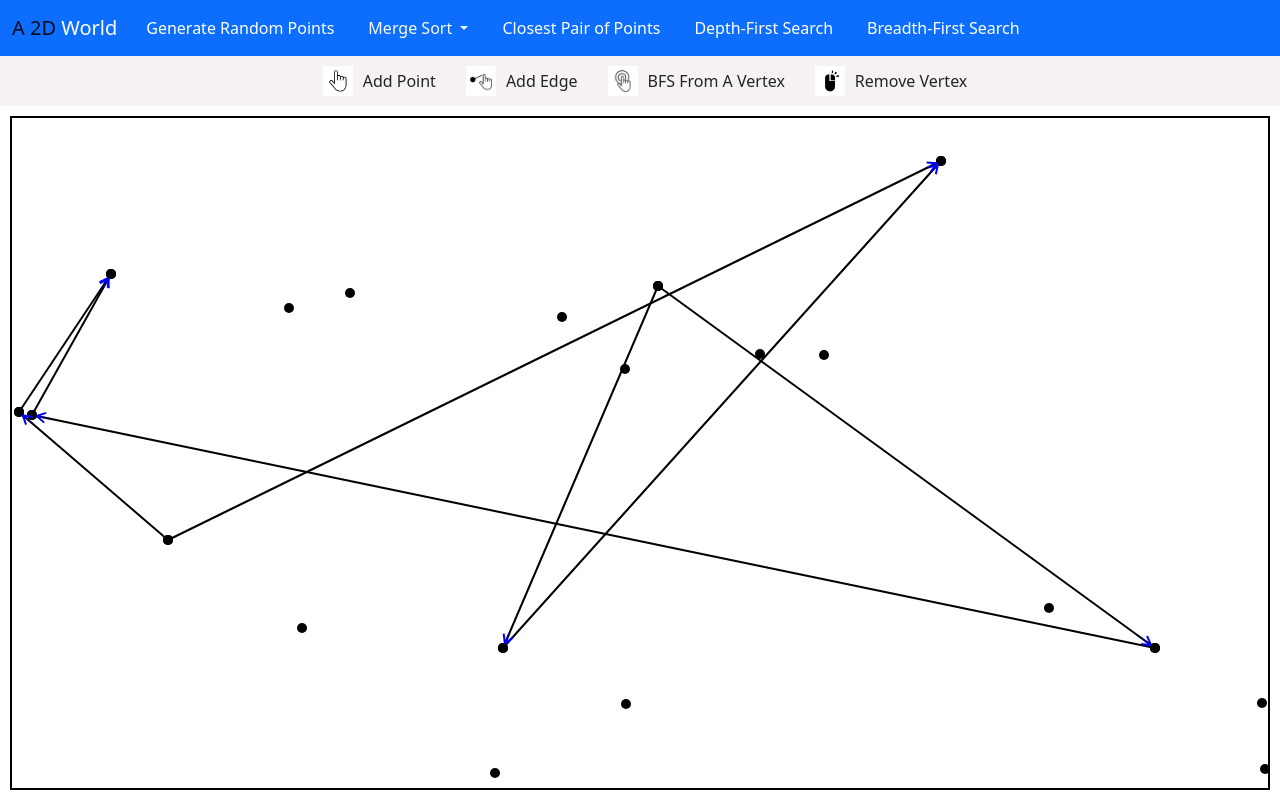
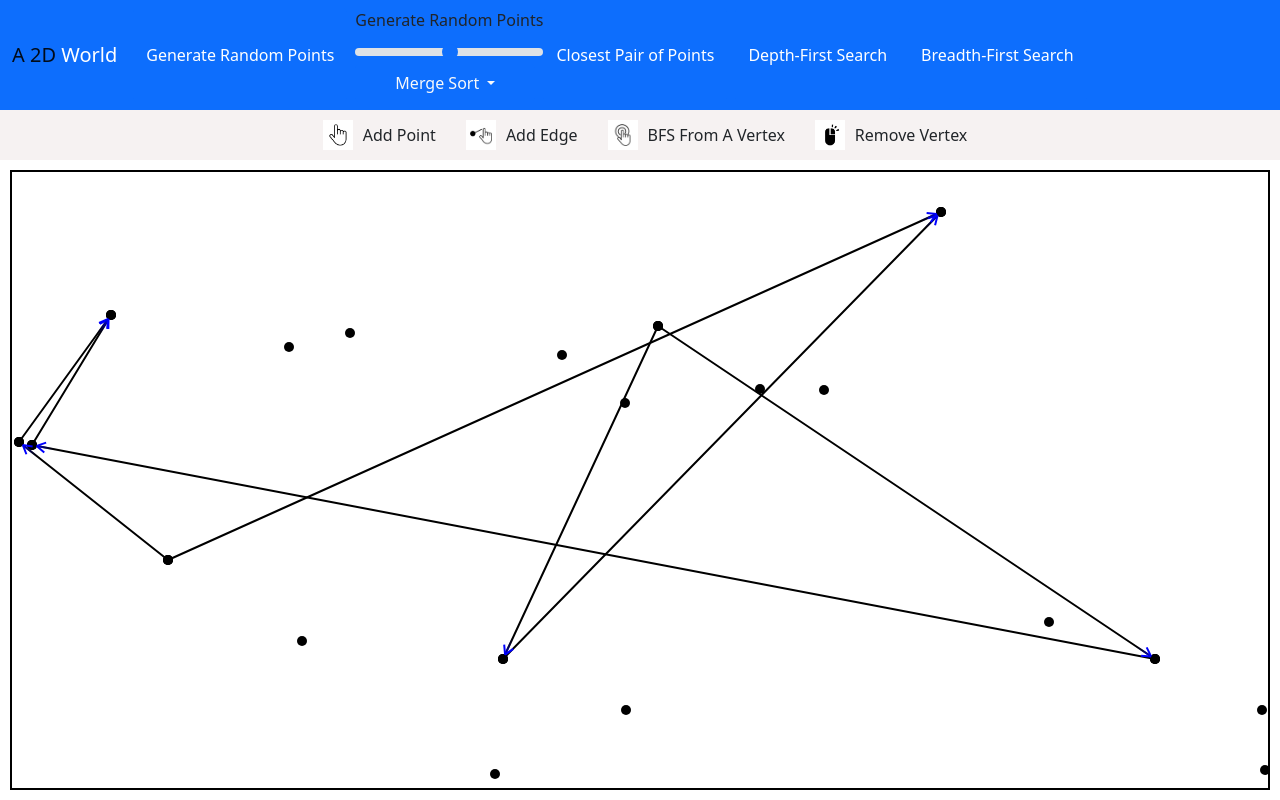
Before and after one commit to PM1776/PM1776.github.io, a website with bundled scripts: page index.html in a window 1280 px wide. Built offline with nearby package versions, Linux system fonts and the light colour scheme.

```diff
--- a/index.html
+++ b/index.html
@@ -21,6 +21,8 @@
                     <div class="navbar-nav">
                         <button class="btn btn-primary me-2" type="button" id="genRand" disabled> Generate Random Points </button>
                         <div class="nav-item dropdown">
+                          <label for="customRange1" class="form-label">Generate Random Points</label>
+                          <input type="range" class="form-range" min=5 max=100 id="customRange1">
                           <button class="navbar-btn btn btn-primary dropdown-toggle text-light disabled me-2" type="button" id="sort" data-toggle="dropdown" aria-haspopup="true" aria-expanded="false">
                             Merge Sort
                           </button>
```
